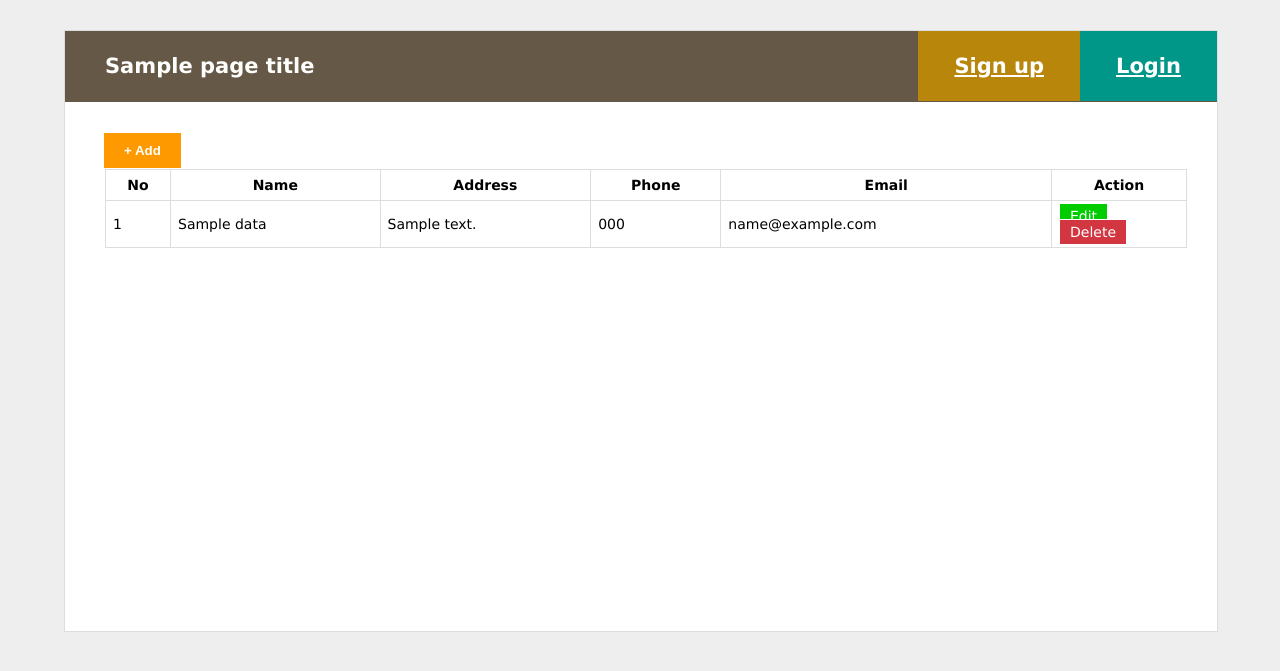
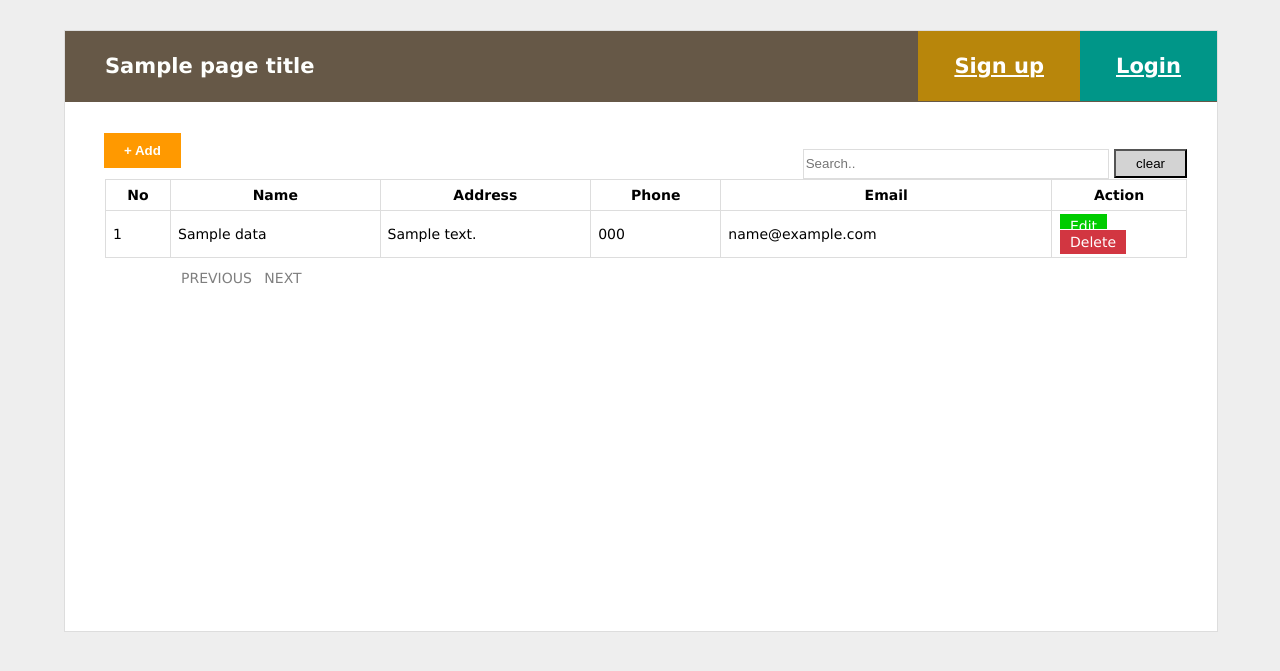
Before and after one commit to NikhilSurani/cloudprint, a Node project: template views/users.ejs in a window 1280 px wide. Shown: the top 671 px of the page. Run offline with Node 20 templates, Linux system fonts and the light colour scheme; the template is opened without the code that fills it: most values are stand-ins (such as "Sample title", 1, 10 or a date in 2020); some libraries are stand-ins or nearby versions.

Commit message:
search box functionality

```diff
--- a/public/css/style.css
+++ b/public/css/style.css
@@ -10,7 +10,7 @@ body {
       border-radius:0px;
   }
   a {
-    color: #00B7FF;
+    /* color: #00B7FF; */
   }
 
   #wrapper{
@@ -126,3 +126,28 @@ body {
     padding: 12px 78px;
     display: inline-block;
   }
+
+  .isDisabled {
+    color: currentColor;
+    cursor: not-allowed;
+    opacity: 0.5;
+    text-decoration: none;
+  }
+
+  .data-search-btn{
+    /* padding:10px 20px;
+    background:#FF9900;
+    border:1px solid #fff;
+    color:#FEFFFD;
+    font-weight:bold; */
+    padding: 0px;
+    margin-top: -20px;
+    font-size: 17px;
+    border: none;
+    float: right;
+  }
+
+  .search-btn {
+    padding: 5px 20px;
+    background-color: lightgray;
+  }
--- a/public/js/common.js
+++ b/public/js/common.js
@@ -4,6 +4,22 @@ $(document).ready(function(){
     setTimeout(function(){
         $(".message").hide();
       }, 2000);
+
+      $( "#search_txt" ).keyup(function() {
+          setTimeout( () => {
+            let inputText = $(this).val();
+            if(inputText){
+                window.location.href = '/users?search='+ inputText;
+            }else {
+                window.location.href = '/users';
+            }
+          }, 1000);
+      });
+
+      $(".search-btn").on("click", function (){
+        $( "#search_txt" ).val("");
+        window.location.href = '/users?searchremove=1';
+      });
 
 });
 
--- a/views/users.ejs
+++ b/views/users.ejs
@@ -4,6 +4,11 @@
     <div class="page-data">
         <div class="data-btn">
             <button onClick="addUser();">+ Add</button>
+        </div>
+        <div class="data-search-btn">
+            <input type="text" placeholder="Search.." value='<%= search ? search : "" %>' id="search_txt">
+            <button type="button" class="search-btn">clear</buttton>
+
         </div>
         <div class="data-table">
             <table border="1" cellpadding="7" cellspacing="7">
@@ -45,9 +50,9 @@
                     </tr>
                     <% }
 
-            }else{ %>
+                     } else{ %>
                         <tr>
-                            <td colspan="3">No user</td>
+                            <td colspan="6">No user found.</td>
                         </tr>
                         <% } %>
 
@@ -61,14 +66,21 @@
                 <a href="../users?page=<%=prev%>" class="data-btn">
                     PREVIOUS
                 </a>
+            <% } else { %>
+                <a href="javascript:void(0)" class="data-btn isDisabled">
+                    PREVIOUS
+                </a>
             <% } %>
 
             <%  if(next) { %>
                 <a href="../users?page=<%=next%>" class="data-btn">
                     NEXT
                 </a>
-
-            <% } %>
+            <% } else { %>
+                <a href="javascript:void(0)" class="data-btn isDisabled">
+                    NEXT
+                </a>
+            <% }%>
         </div>
 
     </div>
```
Also changed, not shown: controllers/user-controller.js (+24 -15 lines).
